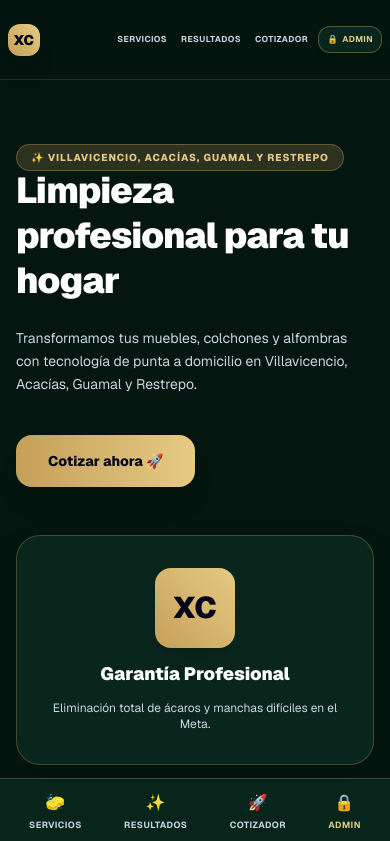
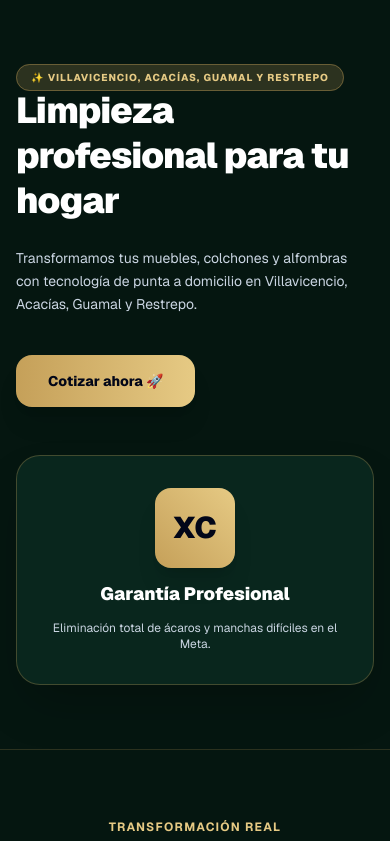
Before and after one commit to devjuanflow/xtreme-clean, a Next.js app: page / in a window 390 px wide. Shown: the top 841 px of the page. Built offline with nearby package versions, Linux system fonts and the light colour scheme.

Commit message:
Actualizar header completo para PWA 02

```diff
--- a/app/page.tsx
+++ b/app/page.tsx
@@ -207,27 +207,23 @@ export default function LandingPage() {
   return (
     <div className="min-h-screen bg-[#051610] text-slate-100 font-sans selection:bg-[#c5a059] selection:text-slate-950 pb-20 md:pb-0">
 
-      {/* HEADER */}
-      <header className="max-w-7xl mx-auto px-2 sm:px-6 lg:px-8 h-20 sm:h-24 flex items-center justify-between border-b border-[#c5a059]/20 sticky top-0 bg-[#051610]/95 backdrop-blur-md z-50">
+      {/* HEADER: Oculto en móviles (hidden), visible en PC (md:flex) */}
+      <header className="hidden md:flex max-w-7xl mx-auto px-2 sm:px-6 lg:px-8 h-18 sm:h-24 items-center justify-between border-b border-[#c5a059]/20 sticky top-0 bg-[#051610]/95 backdrop-blur-md z-50">
         <div className="flex items-center gap-2">
           {config.logoTipo === 'imagen' && config.logoImagenUrl ? (
             <img src={config.logoImagenUrl} alt="Logo" className="w-8 h-8 sm:w-11 sm:h-11 rounded-xl object-cover shadow-xl" />
           ) : (
-            <div className="w-8 h-8 sm:w-11 sm:h-11 rounded-xl bg-gradient-to-tr from-[#c5a059] to-[#e6ca84] flex items-center justify-center text-slate-950 font-black text-sm sm:text-lg shadow-xl">
+            <div className="w-9 h-9 sm:w-11 sm:h-11 rounded-xl bg-gradient-to-tr from-[#c5a059] to-[#e6ca84] flex items-center justify-center text-slate-950 font-black text-sm sm:text-lg shadow-xl shrink-0">
               {config.logoTexto || 'XC'}
             </div>
           )}
-          <div className="hidden xs:block">
-            <span className="block font-black text-white text-xs sm:text-lg tracking-wider">{config.nombreEmpresa || 'XTREME CLEAN'}</span>
-            <span className="block text-[7px] sm:text-[10px] text-[#e6ca84] uppercase tracking-widest font-semibold">{config.subtituloEmpresa || 'LAVANDERÍA DE MUEBLES'}</span>
-          </div>
         </div>
 
-        <nav className="flex items-center gap-1.5 sm:gap-6 text-[8.5px] sm:text-xs font-bold uppercase tracking-wider sm:tracking-widest text-slate-300">
-          <a href="#servicios" className="hover:text-[#e6ca84] transition-colors px-1">Servicios</a>
-          <a href="#galeria" className="hover:text-[#e6ca84] transition-colors px-1">Resultados</a>
-          <a href="#cotizador" className="hover:text-[#e6ca84] transition-colors px-1">Cotizador</a>
-          <Link href="/admin/login" className="px-2 py-1.5 sm:px-4 sm:py-2 bg-[#09261d] hover:bg-[#0d3b2d] border border-[#c5a059]/40 text-[#e6ca84] rounded-xl transition-all shadow-md flex items-center gap-1">
+        <nav className="flex items-center gap-2 sm:gap-6 text-[9.5px] sm:text-xs font-bold uppercase tracking-wider text-slate-300">
+          <a href="#servicios" className="hover:text-[#e6ca84] transition-colors">Servicios</a>
+          <a href="#galeria" className="hover:text-[#e6ca84] transition-colors">Resultados</a>
+          <a href="#cotizador" className="hover:text-[#e6ca84] transition-colors">Cotizador</a>
+          <Link href="/admin/login" className="px-2.5 py-1.5 sm:px-4 sm:py-2 bg-[#09261d] hover:bg-[#0d3b2d] border border-[#c5a059]/40 text-[#e6ca84] rounded-xl transition-all shadow-md flex items-center gap-1 shrink-0">
             <span>🔒</span> <span>Admin</span>
           </Link>
         </nav>
@@ -690,41 +686,6 @@ export default function LandingPage() {
         <p className="font-bold text-[#e6ca84]">🕒 Horario de Atención: {config.horario}</p>
         <p>{config.textoFooter}</p>
       </footer>
-
-      {/* MENÚ INFERIOR MÓVIL (BOTTOM NAVIGATION) EN LA PÁGINA PRINCIPAL */}
-      <nav className="md:hidden fixed bottom-0 left-0 right-0 bg-[#09261d]/95 backdrop-blur-md border-t border-[#c5a059]/30 px-2 py-3 flex justify-around items-center z-50 shadow-2xl">
-        <a
-          href="#servicios"
-          className="flex flex-col items-center gap-1 text-[9px] font-bold uppercase tracking-wider text-slate-300 hover:text-[#e6ca84] transition-colors"
-        >
-          <span className="text-base">🧽</span>
-          <span>Servicios</span>
-        </a>
-
-        <a
-          href="#galeria"
-          className="flex flex-col items-center gap-1 text-[9px] font-bold uppercase tracking-wider text-slate-300 hover:text-[#e6ca84] transition-colors"
-        >
-          <span className="text-base">✨</span>
-          <span>Resultados</span>
-        </a>
-
-        <a
-          href="#cotizador"
-          className="flex flex-col items-center gap-1 text-[9px] font-bold uppercase tracking-wider text-slate-300 hover:text-[#e6ca84] transition-colors"
-        >
-          <span className="text-base">🚀</span>
-          <span>Cotizador</span>
-        </a>
-
-        <Link
-          href="/admin/login"
-          className="flex flex-col items-center gap-1 text-[9px] font-bold uppercase tracking-wider text-[#e6ca84] transition-colors"
-        >
-          <span className="text-base">🔒</span>
-          <span>Admin</span>
-        </Link>
-      </nav>
     </div>
   );
 }
```
